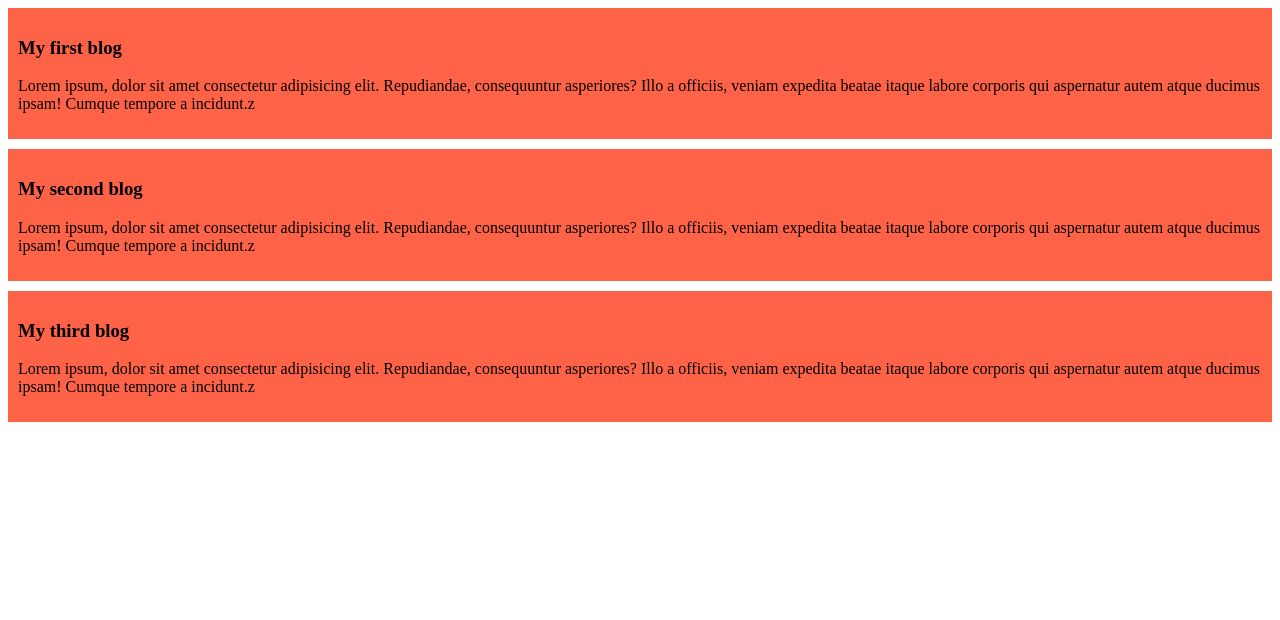
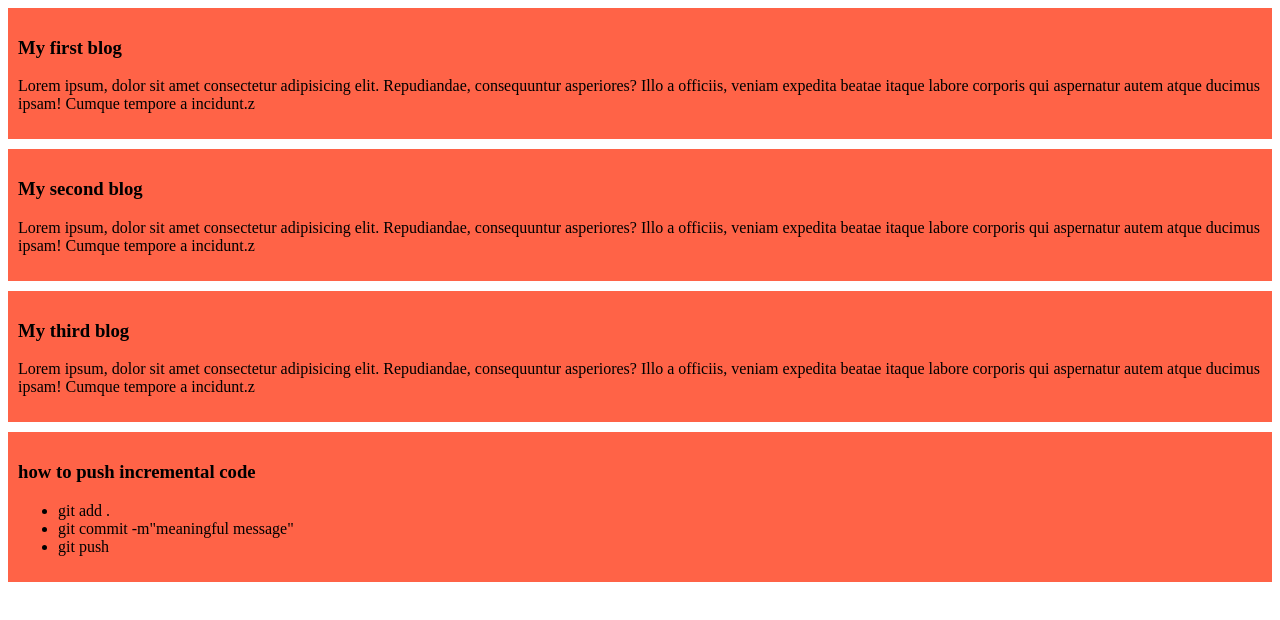
Before and after one commit to mdabualam/my-simple-website, a plain HTML site: page index.html in a window 1280 px wide. Drawn offline with Linux system fonts and the light colour scheme.

Commit message:
ul added

```diff
--- a/index.html
+++ b/index.html
@@ -19,5 +19,14 @@
         <h3>My third blog</h3>
         <p>Lorem ipsum, dolor sit amet consectetur adipisicing elit. Repudiandae, consequuntur asperiores? Illo a officiis, veniam expedita beatae itaque labore corporis qui aspernatur autem atque ducimus ipsam! Cumque tempore a incidunt.z</p>
     </div>
+    <div>
+        <h3>how to push incremental code</h3>
+        <ul>
+            <li>git add .</li>
+            <li>git commit -m"meaningful message"</li>
+            <li>git push</li>
+        </ul>
+
+    </div>
 </body>
 </html>
```
